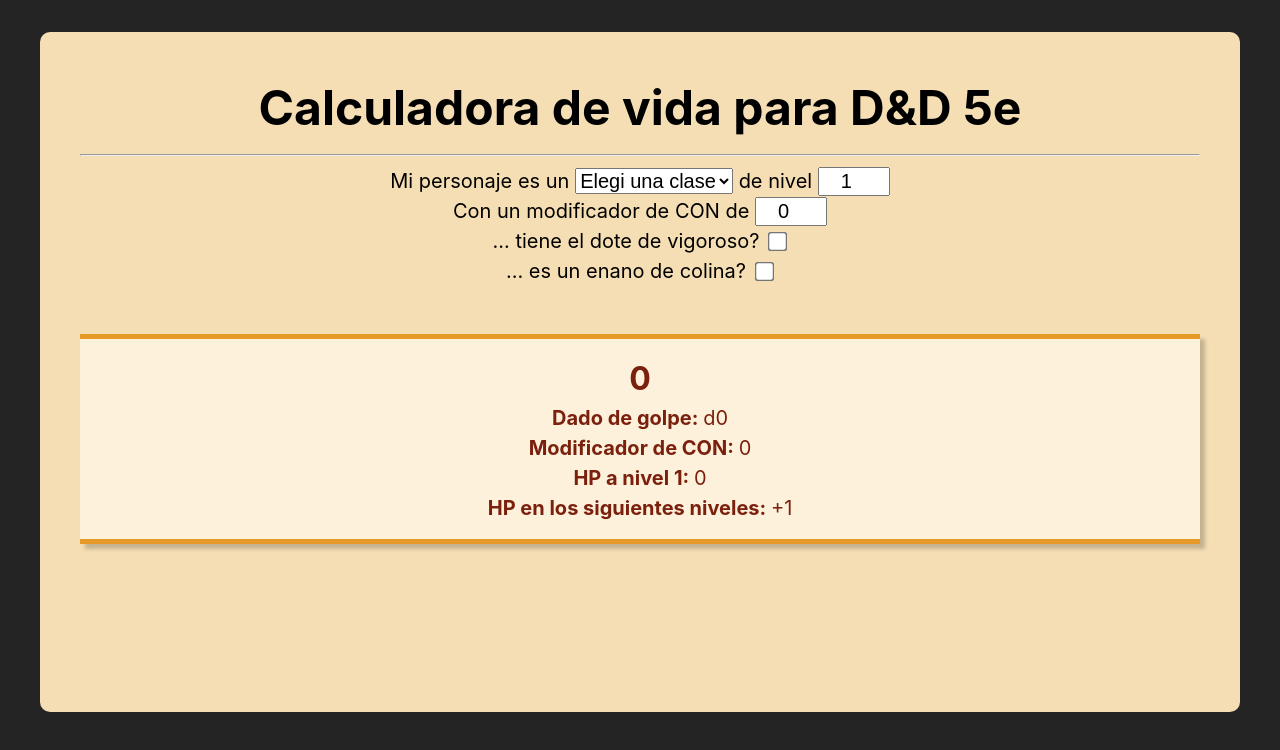
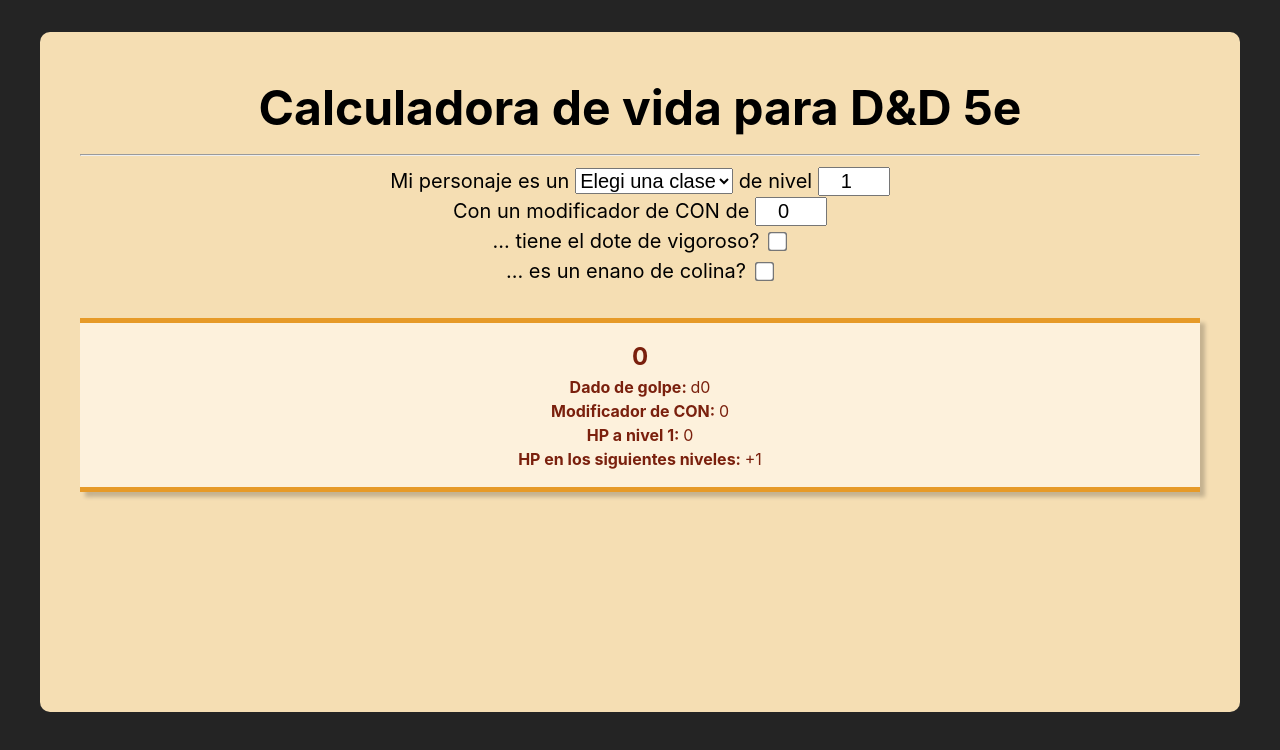
Before and after one commit to Wsott/5e-hp-calc, a React (Vite) app: page / in a window 1280 px wide. Shown: the top 750 px of the page. Built offline with nearby package versions, Linux system fonts and the light colour scheme.

Commit message:
Cambios en el tamaño de fuentes y margen

```diff
--- a/src/estilo.module.css
+++ b/src/estilo.module.css
@@ -106,13 +106,13 @@
         padding: 1rem 0;
         border-top: 5px solid #E69A28;
         border-bottom: 5px solid #E69A28;
-        margin-top: 3rem;
-        font-size: 1.25rem;
+        margin-top: 2rem;
+        font-size: 1rem;
         box-shadow: 5px 5px 4px rgba(0, 0, 0, 0.2);
     }
 
     .hp {
-        font-size: 2rem;
+        font-size: 1.5rem;
         color: #7A200D;
         font-weight: bolder;
     }
```
